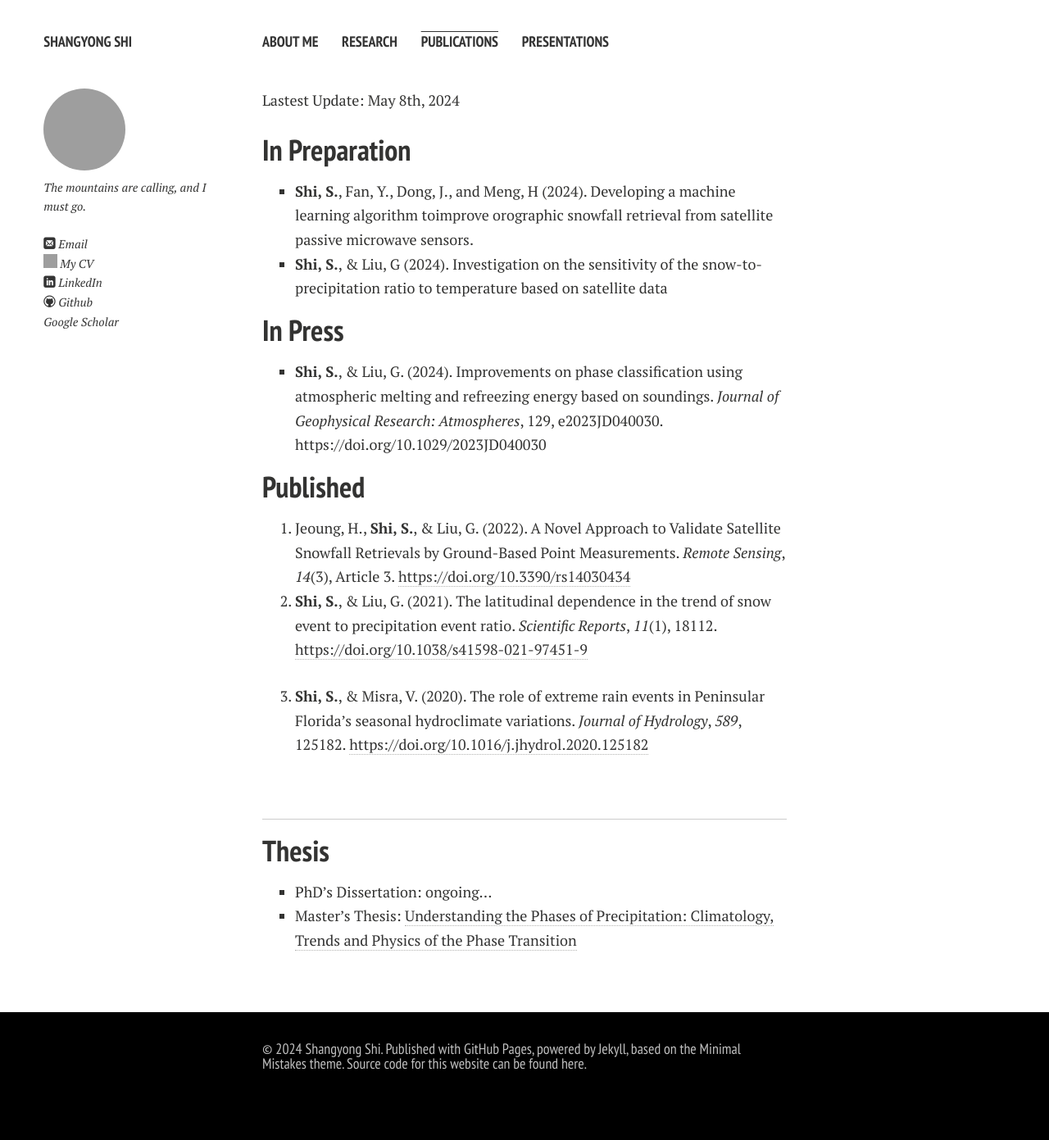
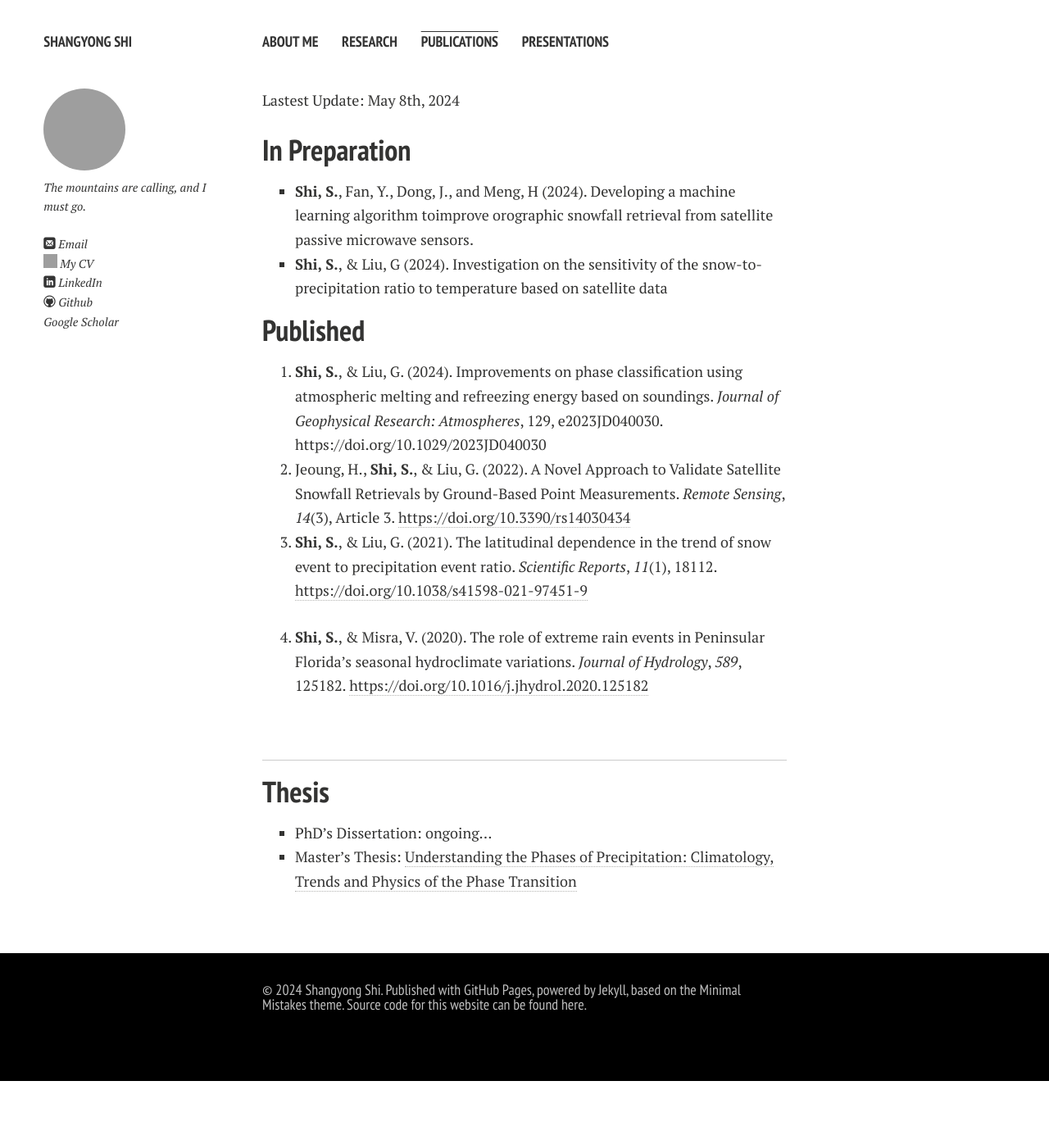
Before and after one commit to ShangyongShi/shangyongshi.github.io, a Jekyll site: the page built from publications.md, in a window 1280 px wide. Shown: the whole page at 82% size. Built offline with Jekyll 4.4.1, drawn with Linux system fonts in a browser that asks for light colours; nearby versions of some CDN libraries; comment, search, counter and statistics services are not loaded; a style sheet for code colours, icons or effects is not loaded; after the commit the page ends 1319 px from its top, so only the background shows below that; grey boxes are pictures that could not be loaded.

Commit message:
in press to published

```diff
--- a/publications.md
+++ b/publications.md
@@ -11,16 +11,13 @@ Lastest Update: May 8th, 2024
 - **Shi, S.**, Fan, Y., Dong, J., and Meng, H (2024). Developing a machine learning algorithm toimprove orographic snowfall retrieval from satellite passive microwave sensors.
 - **Shi, S.**, & Liu, G (2024). Investigation on the sensitivity of the snow-to-precipitation ratio to temperature based on satellite data
 
-## In Press
-
-- **Shi, S.**, & Liu, G. (2024). Improvements on phase classification using atmospheric melting and refreezing energy based on soundings. *Journal of Geophysical Research: Atmospheres*, 129, e2023JD040030. https://doi.org/10.1029/2023JD040030
-
 ## Published
 
-1. Jeoung, H., **Shi, S.**, & Liu, G. (2022). A Novel Approach to Validate Satellite Snowfall Retrievals by Ground-Based Point Measurements. *Remote Sensing*, *14*(3), Article 3. [https://doi.org/10.3390/rs14030434](https://doi.org/10.3390/rs14030434)<br>
-2. **Shi, S.**, & Liu, G. (2021). The latitudinal dependence in the trend of snow event to precipitation event ratio. *Scientific Reports*, *11*(1), 18112. [https://doi.org/10.1038/s41598-021-97451-9](https://doi.org/10.1038/s41598-021-97451-9) <br>
+1. **Shi, S.**, & Liu, G. (2024). Improvements on phase classification using atmospheric melting and refreezing energy based on soundings. *Journal of Geophysical Research: Atmospheres*, 129, e2023JD040030. https://doi.org/10.1029/2023JD040030<br>
+2. Jeoung, H., **Shi, S.**, & Liu, G. (2022). A Novel Approach to Validate Satellite Snowfall Retrievals by Ground-Based Point Measurements. *Remote Sensing*, *14*(3), Article 3. [https://doi.org/10.3390/rs14030434](https://doi.org/10.3390/rs14030434)<br>
+3. **Shi, S.**, & Liu, G. (2021). The latitudinal dependence in the trend of snow event to precipitation event ratio. *Scientific Reports*, *11*(1), 18112. [https://doi.org/10.1038/s41598-021-97451-9](https://doi.org/10.1038/s41598-021-97451-9) <br>
 
-3. **Shi, S.**, & Misra, V. (2020). The role of extreme rain events in Peninsular Florida’s seasonal hydroclimate variations. *Journal of Hydrology*, *589*, 125182. [https://doi.org/10.1016/j.jhydrol.2020.125182](https://doi.org/10.1016/j.jhydrol.2020.125182) <br>
+4. **Shi, S.**, & Misra, V. (2020). The role of extreme rain events in Peninsular Florida’s seasonal hydroclimate variations. *Journal of Hydrology*, *589*, 125182. [https://doi.org/10.1016/j.jhydrol.2020.125182](https://doi.org/10.1016/j.jhydrol.2020.125182) <br>
 
 <br>
 
```
